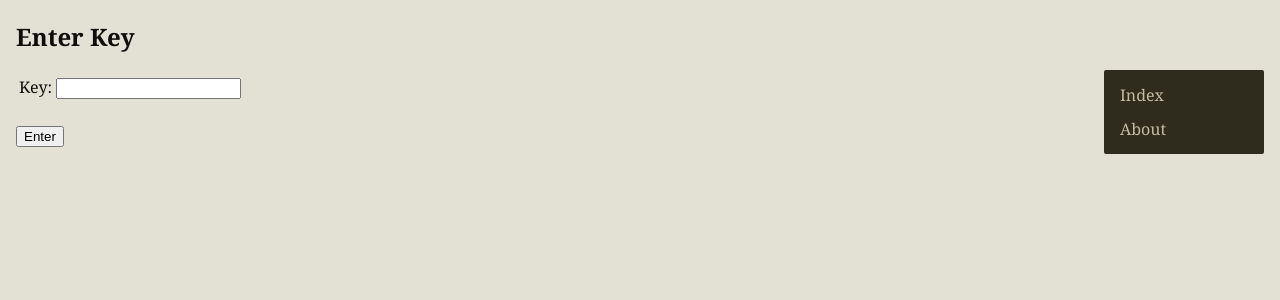
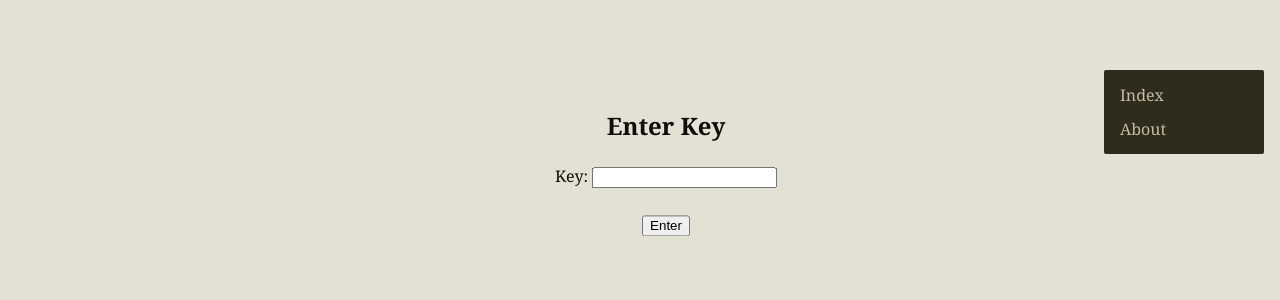
Before and after one commit to aritra1911/reader, a Flask app: page /enterkey in a window 1280 px wide. Shown: the top 300 px of the page. Run offline with Flask 2, Linux system fonts and the light colour scheme.

Commit message:
Center things that should be centered

```diff
--- a/flask/src/static/style.css
+++ b/flask/src/static/style.css
@@ -2,8 +2,16 @@ body {
   margin: 0;
   padding: 0;
   font-family: "Georgia", serif;
+}
+
+body.nice {
   background-color: #e3e0d4;
   color: #0f0e0a;
+}
+
+body.nightmare {
+  background-color: #000000;
+  color: #aa0000;
 }
 
 a {
@@ -56,6 +64,18 @@ ul {
   margin-right: 192px;
 }
 
+.centered {
+  position: relative;
+  text-align: center;
+}
+
+.child {
+  position: absolute;
+  top: 50%;
+  left: 50%;
+  transform: translate(0, +50%);
+}
+
 @media screen and (max-height: 450px) {
   .sidenav { padding-top: 15px; }
 }
--- a/flask/src/templates/404.html
+++ b/flask/src/templates/404.html
@@ -1,6 +1,7 @@
-{% extends "base.html" %}
+{% extends "centered.html" %}
 {% block title %}404{% endblock title %}
-{% block header %}<h2>Oops!</h2>{% endblock header %}
+{% block bodyclass %}nightmare{% endblock bodyclass %}
+{% block header %}<h1>Error 404!</h1>{% endblock header %}
 {% block content %}
 {{ error }}
 {% endblock content %}
--- a/flask/src/templates/about.html
+++ b/flask/src/templates/about.html
@@ -1,4 +1,4 @@
-{% extends "base.html" %}
+{% extends "default.html" %}
 {% block title %}About{% endblock title %}
 {% block header %}<h2>Journal Reader</h2>{% endblock header %}
 {% block content %}
--- a/flask/src/templates/article.html
+++ b/flask/src/templates/article.html
@@ -1,4 +1,4 @@
-{% extends "base.html" %}
+{% extends "default.html" %}
 {% block title %}{{ filename }}{% endblock title %}
 {% block header %}
   <h2 style="margin-bottom: 0;">
--- a/flask/src/templates/base.html
+++ b/flask/src/templates/base.html
@@ -6,11 +6,10 @@
     <title>{% block title %}{% endblock title %}</title>
     <link rel="stylesheet" href="{{ url_for('static', filename='style.css') }}">
   </head>
-
-  <body>
-    <div id="content-wrap">
-      {% block header %}{% endblock header %}
-      {% block content %}{% endblock content %}
+  <body class="{% block bodyclass %}{% endblock bodyclass %}">
+    <div class="{% block divclass %}{% endblock divclass %}"
+         id="content-wrap">
+      {% block contents %}{% endblock contents %}
     </div><div class="sidenav">
       {% block sidebarlinks %}{% endblock sidebarlinks %}
     </div>
--- /dev/null
+++ b/flask/src/templates/centered.html
@@ -0,0 +1,9 @@
+{% extends "base.html" %}
+{% block bodyclass %}nice{% endblock bodyclass %}
+{% block divclass %}centered{% endblock divclass %}
+{% block contents %}
+  <div class="child">
+    {% block header %}{% endblock %}
+    {% block content %}{% endblock %}
+  </div>
+{% endblock contents %}
--- /dev/null
+++ b/flask/src/templates/default.html
@@ -0,0 +1,6 @@
+{% extends "base.html" %}
+{% block bodyclass %}nice{% endblock bodyclass %}
+{% block contents %}
+  {% block header %}{% endblock header %}
+  {% block content %}{% endblock content %}
+{% endblock contents %}
--- a/flask/src/templates/enterkey.html
+++ b/flask/src/templates/enterkey.html
@@ -1,4 +1,4 @@
-{% extends "base.html" %}
+{% extends "centered.html" %}
 {% block title %}Enter Key{% endblock title %}
 {% block header %}<h2>Enter Key</h2>{% endblock header %}
 {% block content %}
--- a/flask/src/templates/index.html
+++ b/flask/src/templates/index.html
@@ -1,4 +1,4 @@
-{% extends "base.html" %}
+{% extends "default.html" %}
 {% block title %}/{% endblock title %}
 {% block header %}<h2>/Index</h2>{% endblock header %}
 {% block content %}
```
